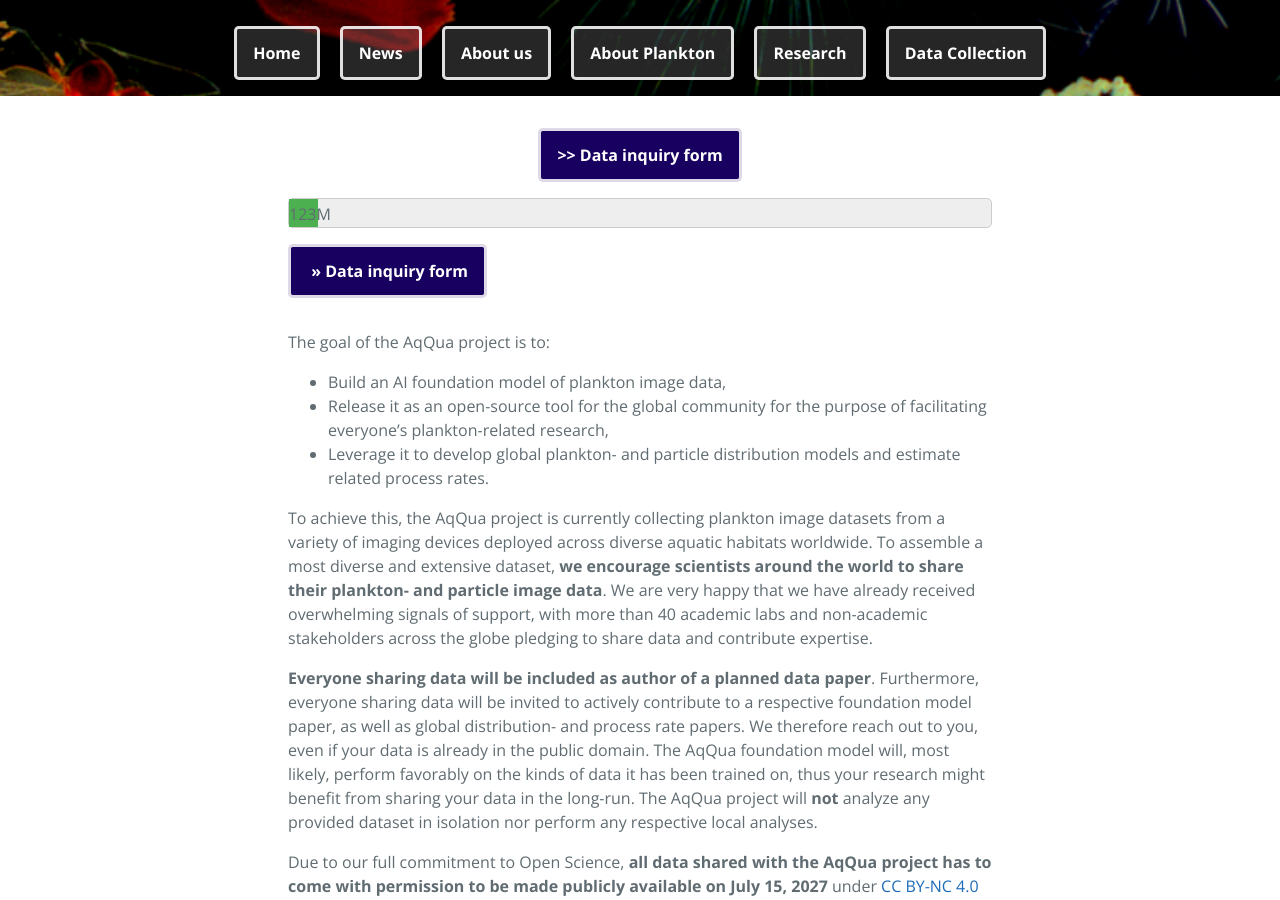
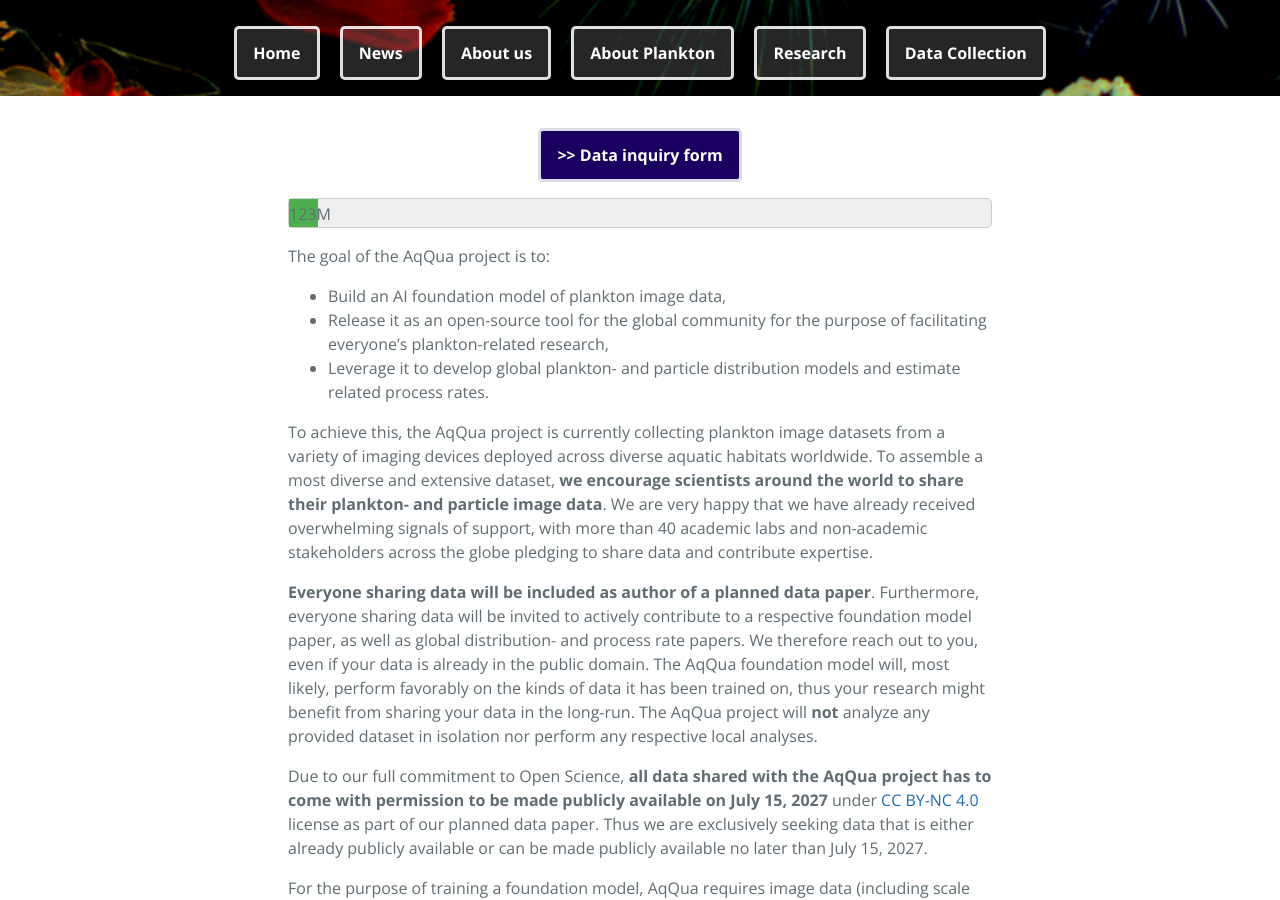
Before and after one commit to Kainmueller-Lab/aqqua, a Jekyll site: the page built from data_collection.md, in a window 1280 px wide and 900 px high, scrolled down 324 px. Built offline with Jekyll 4.4.1, drawn with Linux system fonts in a browser that asks for light colours.

Commit message:
Update data_collection.md
removing duplicate data inquiry form button

```diff
--- a/data_collection.md
+++ b/data_collection.md
@@ -6,8 +6,6 @@ title: Data Collection
 <div id="progressBarContainer">
     <div id="progressBar">0%</div>
 </div>
-
-<a class="data_collecting_btn" href="https://survey.hifis.dkfz.de/398984?lang=en"> >> Data inquiry form </a>
 
 The goal of the AqQua project is to:
 
```
